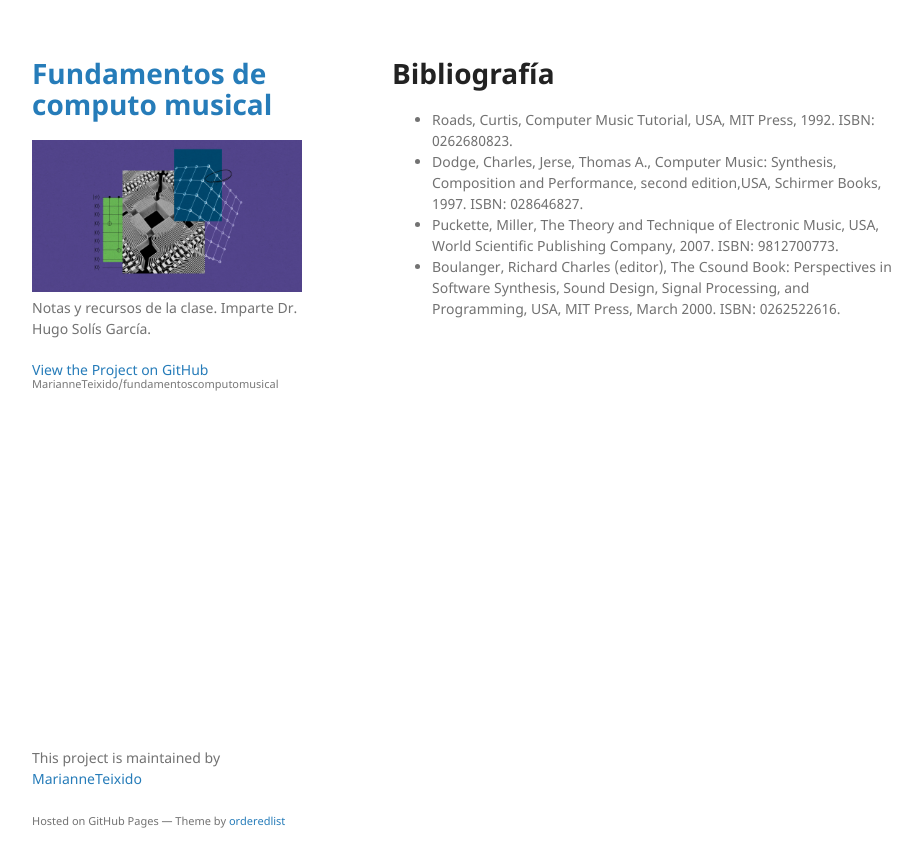
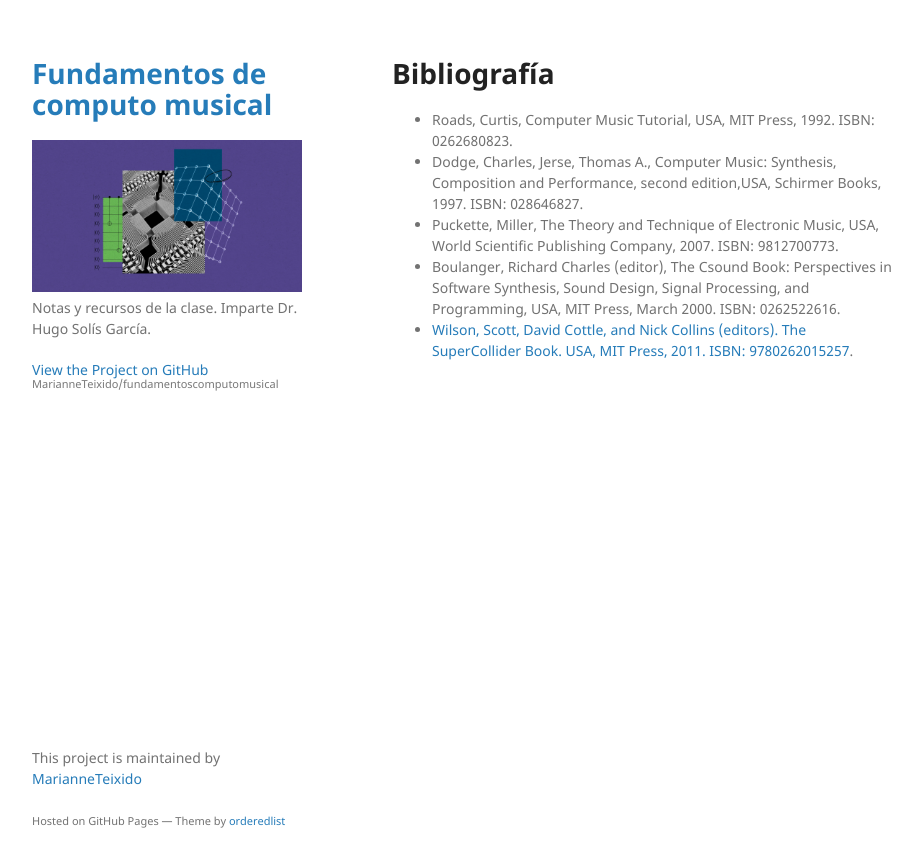
Before and after one commit to MarianneTeixido/fundamentoscomputomusical, a Jekyll site: the page built from docs/bibliografia.md, in a window 1280 px wide. Shown: the top 867 px of the page, without its empty margins (178-1100 px from the left). Built offline with Jekyll 4.4.1, drawn with Linux system fonts in a browser that asks for light colours; our own code applies the rules of GitHub Pages for plain Markdown files.

Commit message:
[fix] readme

```diff
--- a/docs/bibliografia.md
+++ b/docs/bibliografia.md
@@ -3,3 +3,4 @@
 -  Dodge, Charles, Jerse, Thomas A., Computer Music: Synthesis, Composition and Performance, second edition,USA, Schirmer Books, 1997. ISBN: 028646827.
 -  Puckette, Miller, The Theory and Technique of Electronic Music, USA, World Scientific Publishing Company, 2007. ISBN: 9812700773.
 -  Boulanger, Richard Charles (editor), The Csound Book: Perspectives in Software Synthesis, Sound Design, Signal Processing, and Programming, USA, MIT Press, March 2000. ISBN: 0262522616.
+- [Wilson, Scott, David Cottle, and Nick Collins (editors). The SuperCollider Book. USA, MIT Press, 2011. ISBN: 9780262015257](https://mitpress.mit.edu/9780262049702/the-supercollider-book/).
```
Also changed, not shown: README.md, 2 other files.
